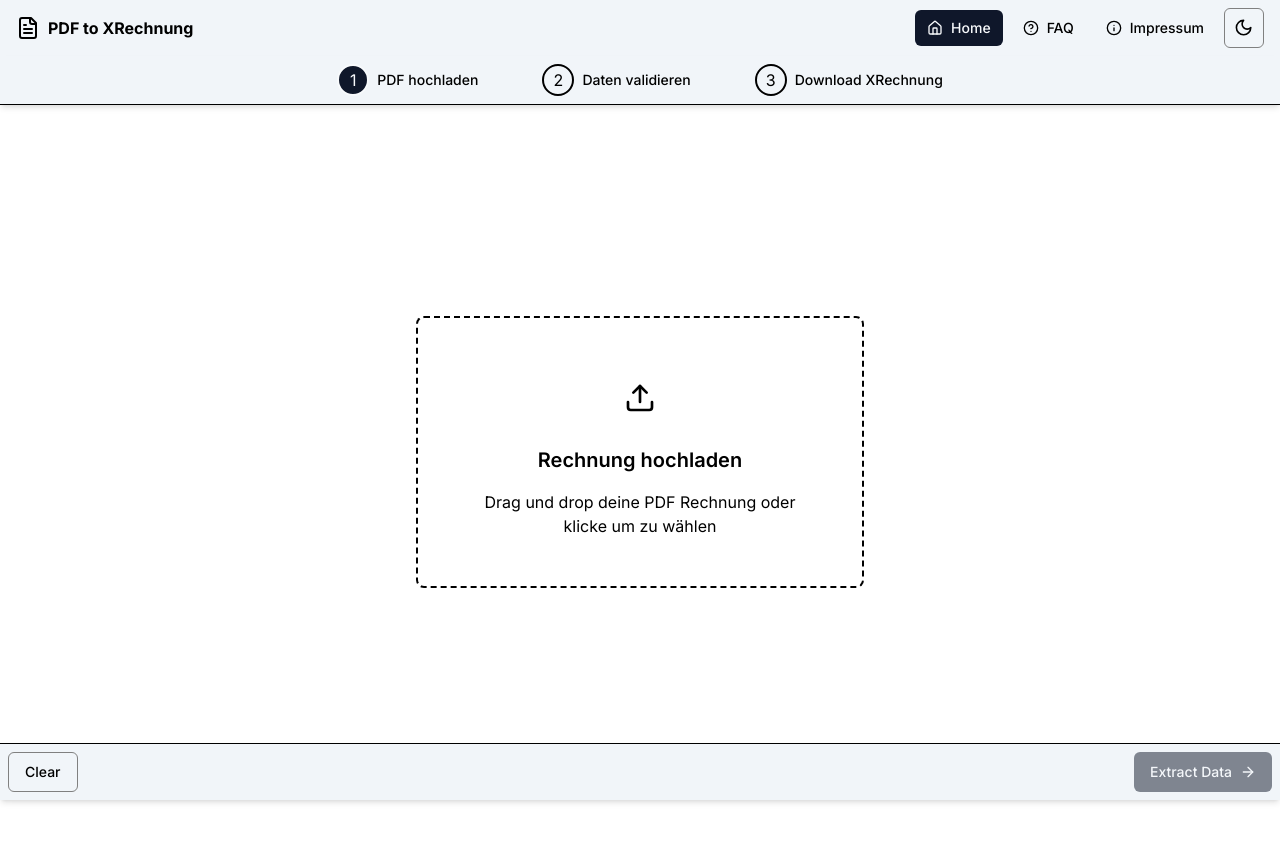
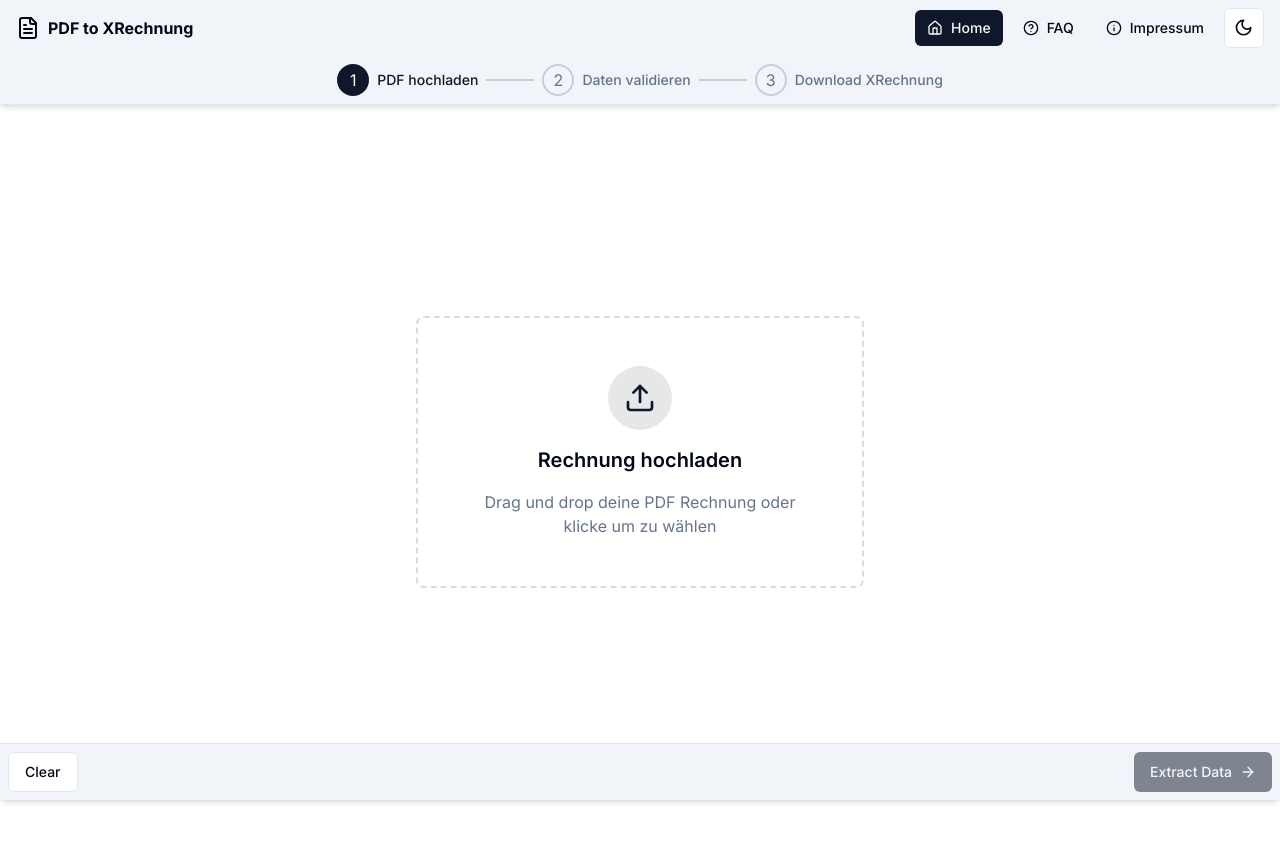
Before and after one commit to vkresch/pdftoxrechnung, a Next.js app in the folder frontend/: page / in a window 1280 px wide. Shown: the top 842 px of the page. Built offline with nearby package versions, Linux system fonts and the light colour scheme.

Commit message:
Fix tailwindcss

```diff
--- a/frontend/package.json
+++ b/frontend/package.json
@@ -31,7 +31,9 @@
     "@types/node": "^20",
     "@types/react": "^19",
     "@types/react-dom": "^19",
-    "tailwindcss": "^4",
+    "autoprefixer": "^10.4.21",
+    "postcss": "^8.5.3",
+    "tailwindcss": "^3.4.17",
     "typescript": "^5"
   }
 }
--- /dev/null
+++ b/frontend/postcss.config.js
@@ -0,0 +1,6 @@
+module.exports = {
+  plugins: {
+    tailwindcss: {},
+    autoprefixer: {},
+  },
+}
--- a/frontend/src/app/globals.css
+++ b/frontend/src/app/globals.css
@@ -1,129 +1,77 @@
-@import "tailwindcss";
-@plugin "tailwindcss-animate";
+@tailwind base;
+@tailwind components;
+@tailwind utilities;
 
 @layer base {
   :root {
     --background: 0 0% 100%;
     --foreground: 222.2 84% 4.9%;
+
     --card: 0 0% 100%;
     --card-foreground: 222.2 84% 4.9%;
+
     --popover: 0 0% 100%;
     --popover-foreground: 222.2 84% 4.9%;
+
     --primary: 222.2 47.4% 11.2%;
     --primary-foreground: 210 40% 98%;
+
     --secondary: 210 40% 96.1%;
     --secondary-foreground: 222.2 47.4% 11.2%;
+
     --muted: 210 40% 96.1%;
     --muted-foreground: 215.4 16.3% 46.9%;
+
     --accent: 210 40% 96.1%;
     --accent-foreground: 222.2 47.4% 11.2%;
+
     --destructive: 0 84.2% 60.2%;
     --destructive-foreground: 210 40% 98%;
+
     --border: 214.3 31.8% 91.4%;
     --input: 214.3 31.8% 91.4%;
     --ring: 222.2 84% 4.9%;
+
     --radius: 0.5rem;
   }
 
   .dark {
     --background: 222.2 84% 4.9%;
     --foreground: 210 40% 98%;
+
     --card: 222.2 84% 4.9%;
     --card-foreground: 210 40% 98%;
+
     --popover: 222.2 84% 4.9%;
     --popover-foreground: 210 40% 98%;
+
     --primary: 210 40% 98%;
     --primary-foreground: 222.2 47.4% 11.2%;
+
     --secondary: 217.2 32.6% 17.5%;
     --secondary-foreground: 210 40% 98%;
+
     --muted: 217.2 32.6% 17.5%;
     --muted-foreground: 215 20.2% 65.1%;
+
     --accent: 217.2 32.6% 17.5%;
     --accent-foreground: 210 40% 98%;
+
     --destructive: 0 62.8% 30.6%;
     --destructive-foreground: 210 40% 98%;
+
     --border: 217.2 32.6% 17.5%;
     --input: 217.2 32.6% 17.5%;
     --ring: 212.7 26.8% 83.9%;
   }
 }
 
-/* Custom Styles */
-@layer utilities {
-  .border {
-    border-color: grey;
+@layer base {
+  * {
+    border-color: hsl(var(--border));
   }
-
-  .input {
-    background-color: hsl(var(--input));
-  }
-
-  .ring {
-    box-shadow: 0 0 0 3px hsl(var(--ring));
-  }
-
-  .bg-primary {
-    background-color: hsl(var(--primary));
-  }
-
-  .text-primary-foreground {
-    color: hsl(var(--primary-foreground));
-  }
-
-  .bg-secondary {
-    background-color: hsl(var(--secondary));
-  }
-
-  .text-secondary-foreground {
-    color: hsl(var(--secondary-foreground));
-  }
-
-  /* Animations */
-  @keyframes accordion-down {
-    from {
-      height: 0;
-    }
-    to {
-      height: var(--radix-accordion-content-height);
-    }
-  }
-
-  @keyframes accordion-up {
-    from {
-      height: var(--radix-accordion-content-height);
-    }
-    to {
-      height: 0;
-    }
-  }
-
-  .animate-accordion-down {
-    animation: accordion-down 0.2s ease-out;
-  }
-
-  .animate-accordion-up {
-    animation: accordion-up 0.2s ease-out;
-  }
-
-  /* Rounded borders */
-  .rounded-lg {
-    border-radius: var(--radius);
-  }
-
-  .rounded-md {
-    border-radius: calc(var(--radius) - 2px);
-  }
-
-  .rounded-sm {
-    border-radius: calc(var(--radius) - 4px);
+  body {
+    background-color: hsl(var(--background));
+    color: hsl(var(--foreground));
   }
 }
-
-@layer base {
-  * {
-    @reference border-border;
-  }
-  body {
-    @reference bg-background text-foreground;
-  }
-}
--- a/frontend/src/components/validation-message-display.tsx
+++ b/frontend/src/components/validation-message-display.tsx
@@ -29,22 +29,27 @@ export function ValidationMessageDisplay({
   const errors = messages.filter((msg) => msg.level === "error")
   const warnings = messages.filter((msg) => msg.level === "warning")
 
+  // Check if we're in a white text context based on the className
+  const isWhiteTextContext = className.includes("text-white")
+
   return (
     <div className={`space-y-4 ${className}`} style={{ maxHeight, overflowY: "auto" }}>
       {errors.length > 0 && (
         <div className="space-y-2">
-          <h4 className="font-medium flex items-center text-destructive">
+          <h4 className={`font-medium flex items-center ${isWhiteTextContext ? "text-white" : "text-destructive"}`}>
             <AlertCircle className="h-4 w-4 mr-2" />
             Errors ({errors.length})
           </h4>
           <ul className="list-disc pl-5 space-y-2">
             {errors.map((msg) => (
-              <li key={msg.id} className="text-destructive">
+              <li key={msg.id} className={isWhiteTextContext ? "text-white" : "text-destructive"}>
                 <div>
                   <span className="font-semibold">{msg.code}</span>: {msg.message}
                 </div>
                 {showLocations && msg.xpathLocation && (
-                  <div className="text-xs opacity-80 mt-0.5">Location: {msg.xpathLocation}</div>
+                  <div className={`text-xs ${isWhiteTextContext ? "opacity-90" : "opacity-80"} mt-0.5`}>
+                    Location: {msg.xpathLocation}
+                  </div>
                 )}
               </li>
             ))}
@@ -54,18 +59,22 @@ export function ValidationMessageDisplay({
 
       {warnings.length > 0 && (
         <div className="space-y-2">
-          <h4 className="font-medium flex items-center text-amber-600 dark:text-amber-400">
+          <h4
+            className={`font-medium flex items-center ${isWhiteTextContext ? "text-white" : "text-amber-600 dark:text-amber-400"}`}
+          >
             <AlertTriangle className="h-4 w-4 mr-2" />
             Warnings ({warnings.length})
           </h4>
           <ul className="list-disc pl-5 space-y-2">
             {warnings.map((msg) => (
-              <li key={msg.id} className="text-amber-600 dark:text-amber-400">
+              <li key={msg.id} className={isWhiteTextContext ? "text-white" : "text-amber-600 dark:text-amber-400"}>
                 <div>
                   <span className="font-semibold">{msg.code}</span>: {msg.message}
                 </div>
                 {showLocations && msg.xpathLocation && (
-                  <div className="text-xs opacity-80 mt-0.5">Location: {msg.xpathLocation}</div>
+                  <div className={`text-xs ${isWhiteTextContext ? "opacity-90" : "opacity-80"} mt-0.5`}>
+                    Location: {msg.xpathLocation}
+                  </div>
                 )}
               </li>
             ))}
--- a/frontend/src/components/xrechnung-form.tsx
+++ b/frontend/src/components/xrechnung-form.tsx
@@ -2447,7 +2447,7 @@ export function XRechnungForm({ data, onChange }: XRechnungFormProps) {
               <div>
                 <Label htmlFor="invoice-output-format">Format</Label>
                 <Select
-                  value={formState.output_format || "xrechnung:ubl"}
+                  value={"xrechnung:ubl"}
                   onValueChange={(value) => handleInputChange("output_format", value)}
                 >
                   <SelectTrigger id="invoice-output-format" className="border-primary">
--- /dev/null
+++ b/frontend/tailwind.config.js
@@ -0,0 +1,70 @@
+/** @type {import('tailwindcss').Config} */
+module.exports = {
+    darkMode: ["class"],
+    content: [
+      "./pages/**/*.{js,ts,jsx,tsx,mdx}",
+      "./components/**/*.{js,ts,jsx,tsx,mdx}",
+      "./app/**/*.{js,ts,jsx,tsx,mdx}",
+      "./src/**/*.{js,ts,jsx,tsx,mdx}",
+      "*.{js,ts,jsx,tsx,mdx}",
+    ],
+    theme: {
+      extend: {
+        colors: {
+          border: "hsl(var(--border))",
+          input: "hsl(var(--input))",
+          ring: "hsl(var(--ring))",
+          background: "hsl(var(--background))",
+          foreground: "hsl(var(--foreground))",
+          primary: {
+            DEFAULT: "hsl(var(--primary))",
+            foreground: "hsl(var(--primary-foreground))",
+          },
+          secondary: {
+            DEFAULT: "hsl(var(--secondary))",
+            foreground: "hsl(var(--secondary-foreground))",
+          },
+          destructive: {
+            DEFAULT: "hsl(var(--destructive))",
+            foreground: "hsl(var(--destructive-foreground))",
+          },
+          muted: {
+            DEFAULT: "hsl(var(--muted))",
+            foreground: "hsl(var(--muted-foreground))",
+          },
+          accent: {
+            DEFAULT: "hsl(var(--accent))",
+            foreground: "hsl(var(--accent-foreground))",
+          },
+          popover: {
+            DEFAULT: "hsl(var(--popover))",
+            foreground: "hsl(var(--popover-foreground))",
+          },
+          card: {
+            DEFAULT: "hsl(var(--card))",
+            foreground: "hsl(var(--card-foreground))",
+          },
+        },
+        borderRadius: {
+          lg: "var(--radius)",
+          md: "calc(var(--radius) - 2px)",
+          sm: "calc(var(--radius) - 4px)",
+        },
+        keyframes: {
+          "accordion-down": {
+            from: { height: 0 },
+            to: { height: "var(--radix-accordion-content-height)" },
+          },
+          "accordion-up": {
+            from: { height: "var(--radix-accordion-content-height)" },
+            to: { height: 0 },
+          },
+        },
+        animation: {
+          "accordion-down": "accordion-down 0.2s ease-out",
+          "accordion-up": "accordion-up 0.2s ease-out",
+        },
+      },
+    },
+    plugins: [require("tailwindcss-animate")],
+  }
```
Also changed, not shown: frontend/src/components/xrechnung-generator.tsx (+25 -21 lines), 2 other files (tests, documents, lock files or other folders).
